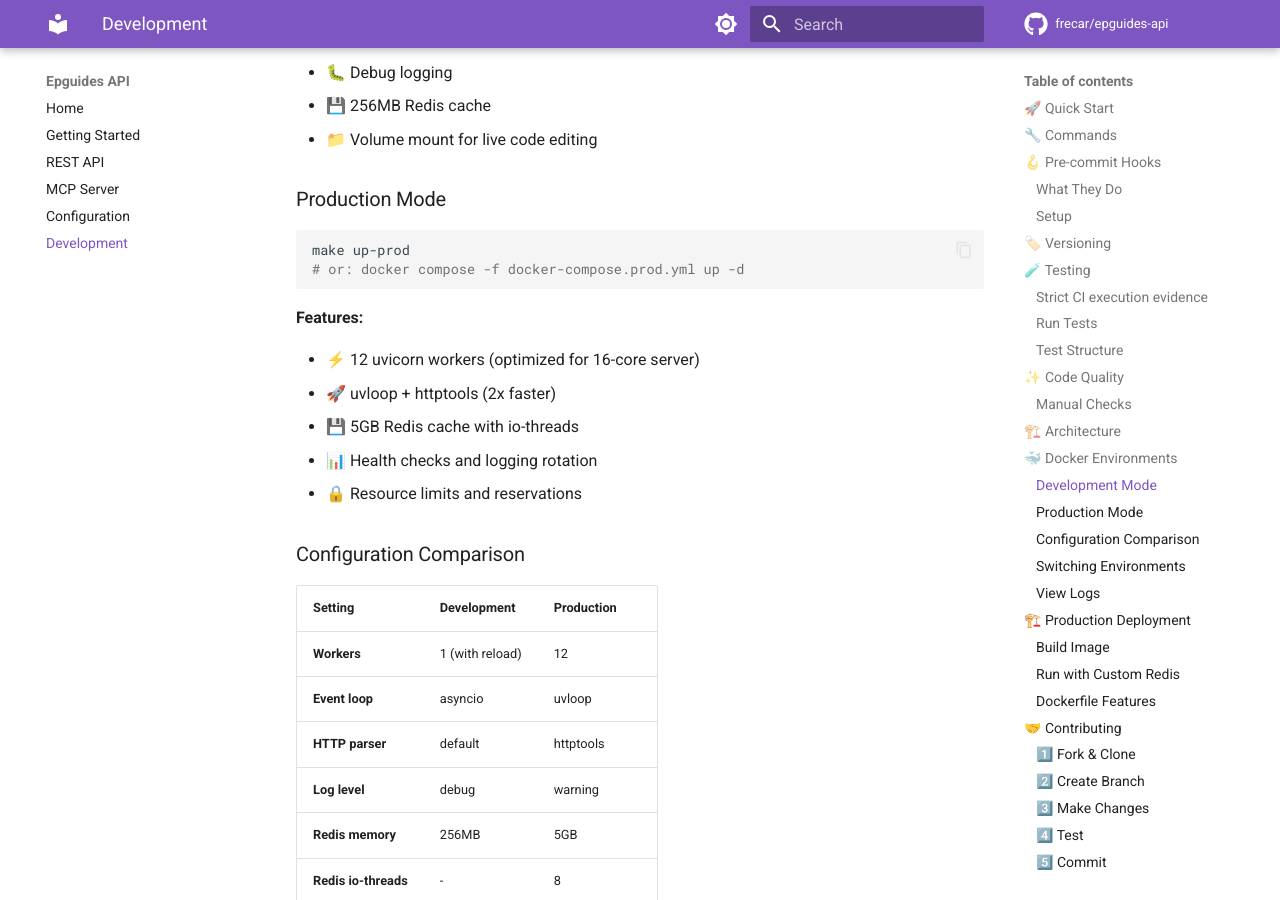
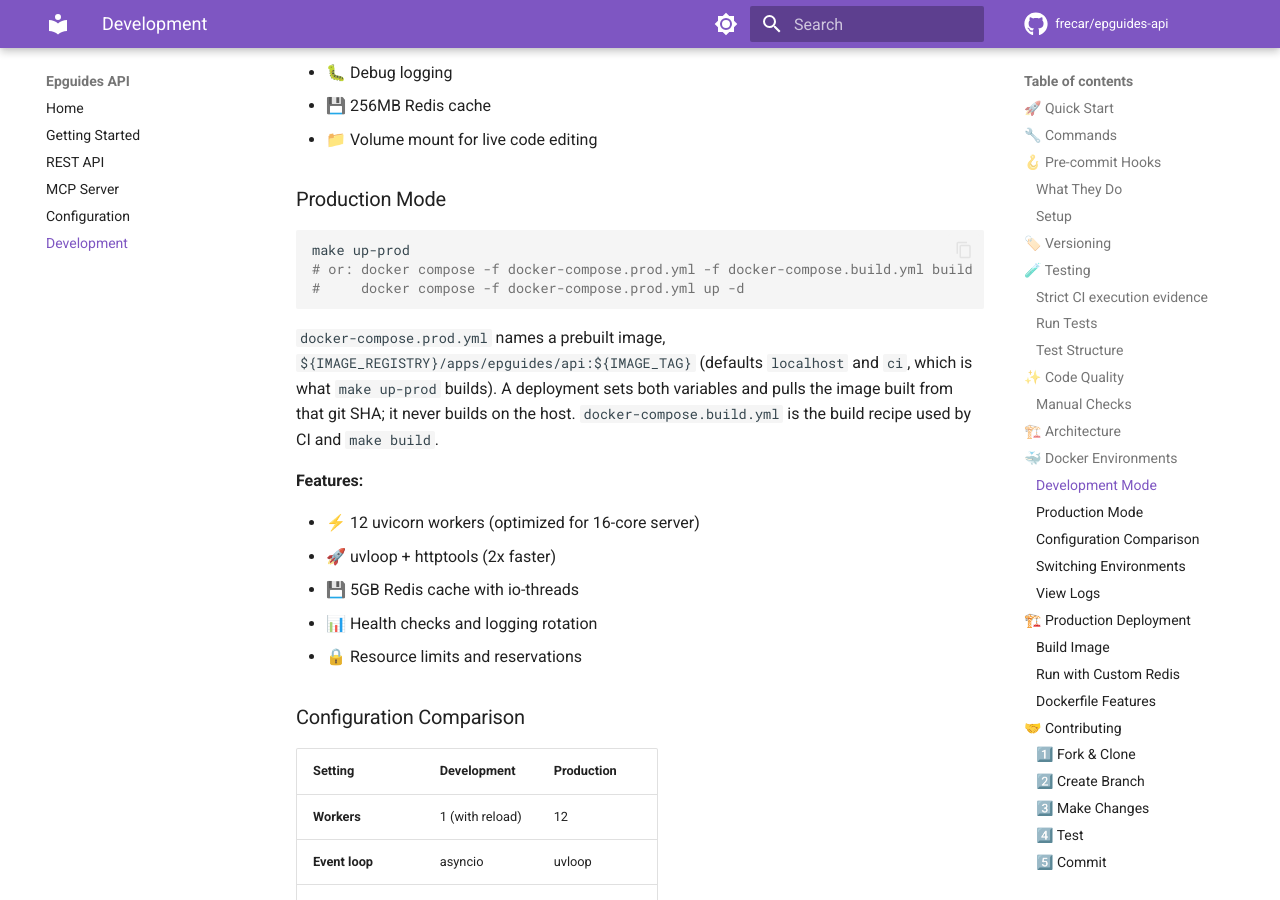
Before and after one commit to frecar/epguides-api, an MkDocs documentation site: the page built from docs/development.md, in a window 1280 px wide and 900 px high, scrolled down 4713 px. Built offline with MkDocs 1.6.1 and Material for MkDocs 9.7.7, drawn with Linux system fonts in a browser that asks for light colours; comment, search, counter and statistics services are not loaded.

Commit message:
docs: describe the prebuilt-image production compose (#610)
## Summary
Documents that the production compose pulls a prebuilt image by git SHA
and that the build overlay is used by CI and make build.

**Agent**: claude-electabuzz-627577544734 (claude)

````diff
--- a/docs/development.md
+++ b/docs/development.md
@@ -200,8 +200,15 @@ make up
 
 ```bash
 make up-prod
-# or: docker compose -f docker-compose.prod.yml up -d
+# or: docker compose -f docker-compose.prod.yml -f docker-compose.build.yml build
+#     docker compose -f docker-compose.prod.yml up -d
 ```
+
+`docker-compose.prod.yml` names a prebuilt image,
+`${IMAGE_REGISTRY}/apps/epguides/api:${IMAGE_TAG}` (defaults `localhost` and
+`ci`, which is what `make up-prod` builds). A deployment sets both variables
+and pulls the image built from that git SHA; it never builds on the host.
+`docker-compose.build.yml` is the build recipe used by CI and `make build`.
 
 **Features:**
 
````
Also changed, not shown: 1 other file.
